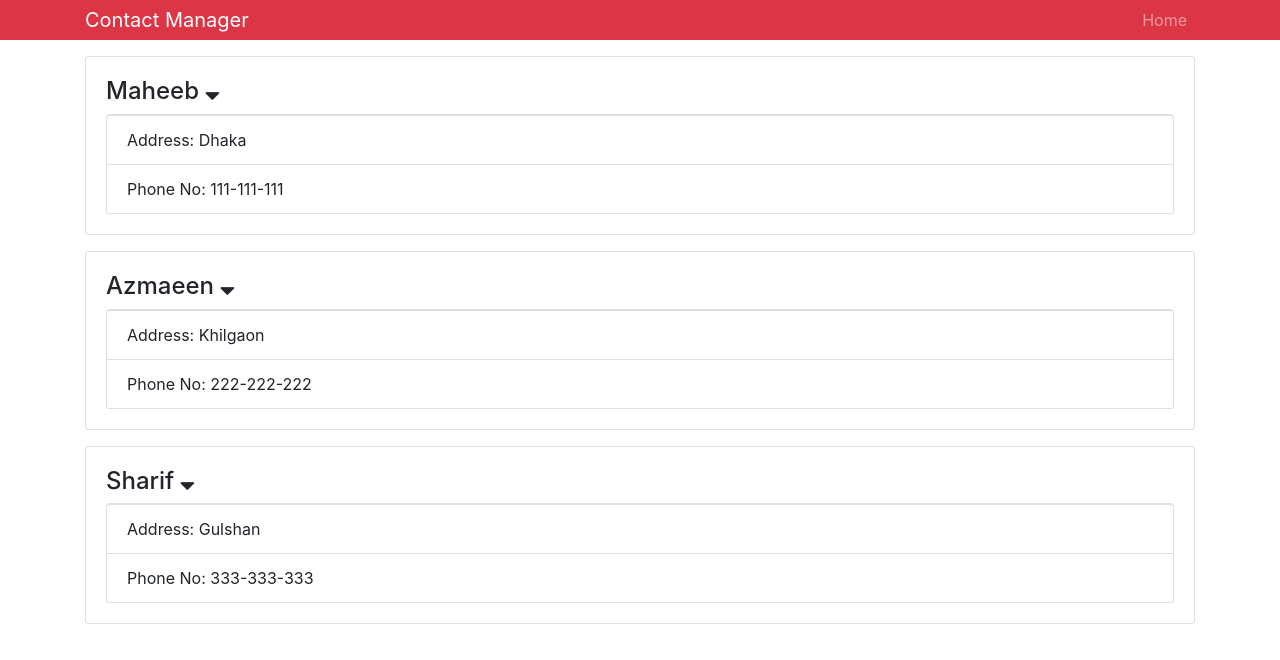
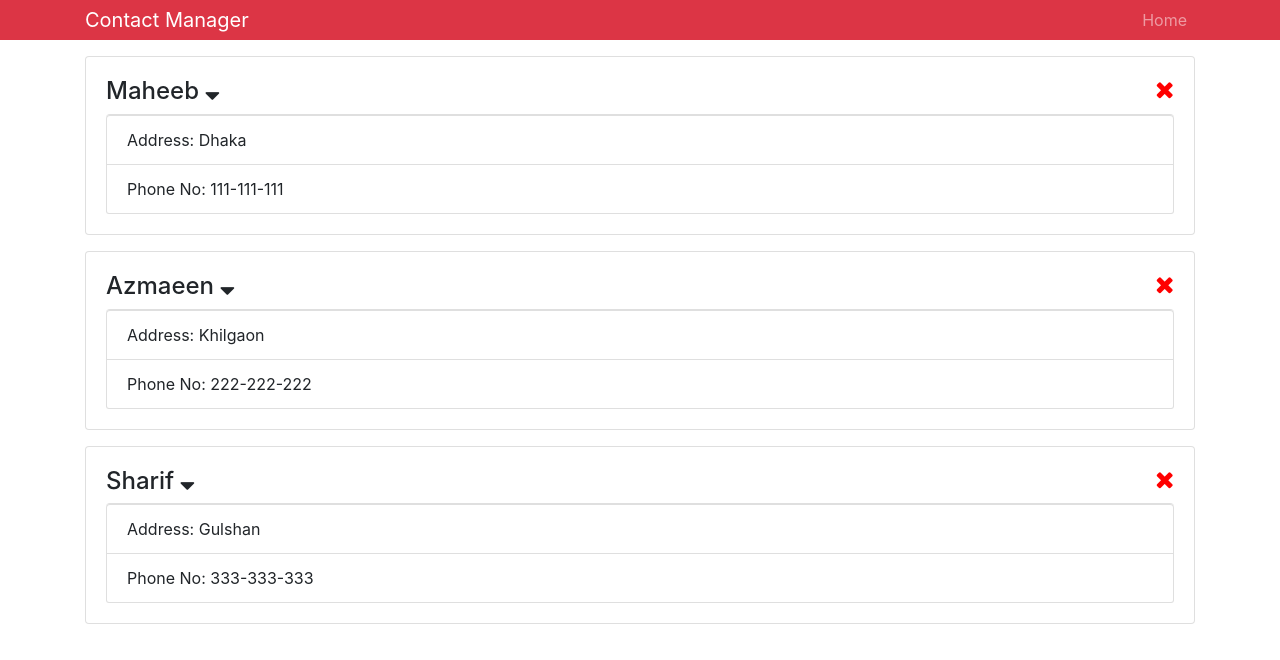
Before and after one commit to Maheeb/reactThrowback, a React (Create React App) app: page / in a window 1280 px wide. Shown: the top 660 px of the page. Built offline with nearby package versions, Linux system fonts and the light colour scheme.

Commit message:
changing state

```diff
--- a/src/Contact.js
+++ b/src/Contact.js
@@ -9,7 +9,9 @@ class Contact extends Component {
     onShowClick = (e)=>{
         this.setState( {showContactInfo: !this.state.showContactInfo} )
     }
-
+    onDeleteClick = ()=>{
+        this.props.deleteClickHandler();
+    }
 
    render() {
        const {name,address,phone} = this.props.item;
@@ -18,7 +20,15 @@ class Contact extends Component {
            <div className="card card-body mb-3">
                 <h4>{name} <i
                     onClick={this.onShowClick}
-                    className="fa fa-sort-down" /> </h4>
+                    className="fa fa-sort-down"
+                    style={{ cursor: 'pointer' }}
+                />
+                <i className="fa fa-times"
+                   style={{ cursor: 'pointer', float:'right', color:'red' }}
+                    onClick={this.onDeleteClick}
+                >
+                </i>
+                </h4>
                {showContactInfo?(<ul className="list-group">
                    <li className="list-group-item">Address: {address} </li>
                    <li className="list-group-item">Phone No: {phone}  </li>
--- a/src/Contacts.js
+++ b/src/Contacts.js
@@ -25,6 +25,11 @@ class Contacts extends Component {
         ]
     };
 
+    deleteContact=(id)=>{
+        const {contacts} = this.state
+        const newContacts = contacts.filter(item=> id!==item.id)
+        this.setState({contacts:newContacts })
+    }
     render() {
         const {contacts} = this.state;
         return (
@@ -37,7 +42,7 @@ class Contacts extends Component {
                             // name={item.name}
                             // address={item.address}
                             // phone={item.phone}
-
+                            deleteClickHandler ={ this.deleteContact.bind(this,item.id)}
                         />
                     ))
                 }
```
